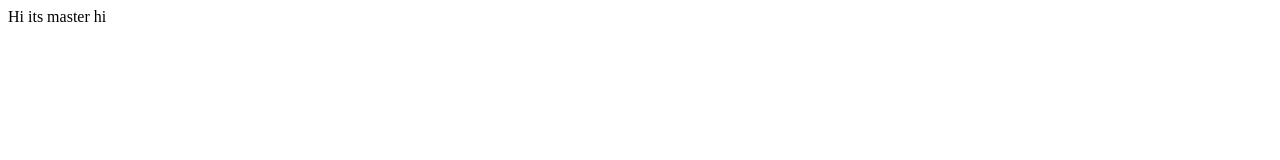
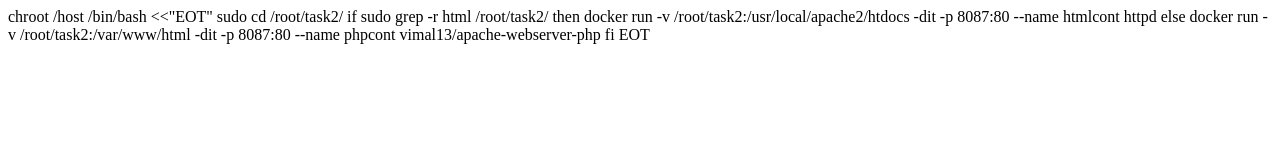
Before and after one commit to bhavani-meesala/mlopsactivity, a plain HTML site: page index.html in a window 1280 px wide. Drawn offline with Linux system fonts and the light colour scheme.

Commit message:
Update index.html

```diff
--- a/index.html
+++ b/index.html
@@ -1,4 +1,12 @@
 <html>
-Hi its master
-hi
+chroot /host /bin/bash <<"EOT"
+
+sudo cd /root/task2/
+if sudo grep -r html /root/task2/
+then
+docker run -v /root/task2:/usr/local/apache2/htdocs -dit -p 8087:80 --name htmlcont httpd
+else
+docker run -v /root/task2:/var/www/html -dit -p 8087:80 --name phpcont vimal13/apache-webserver-php
+fi
+EOT
 </html>
```
